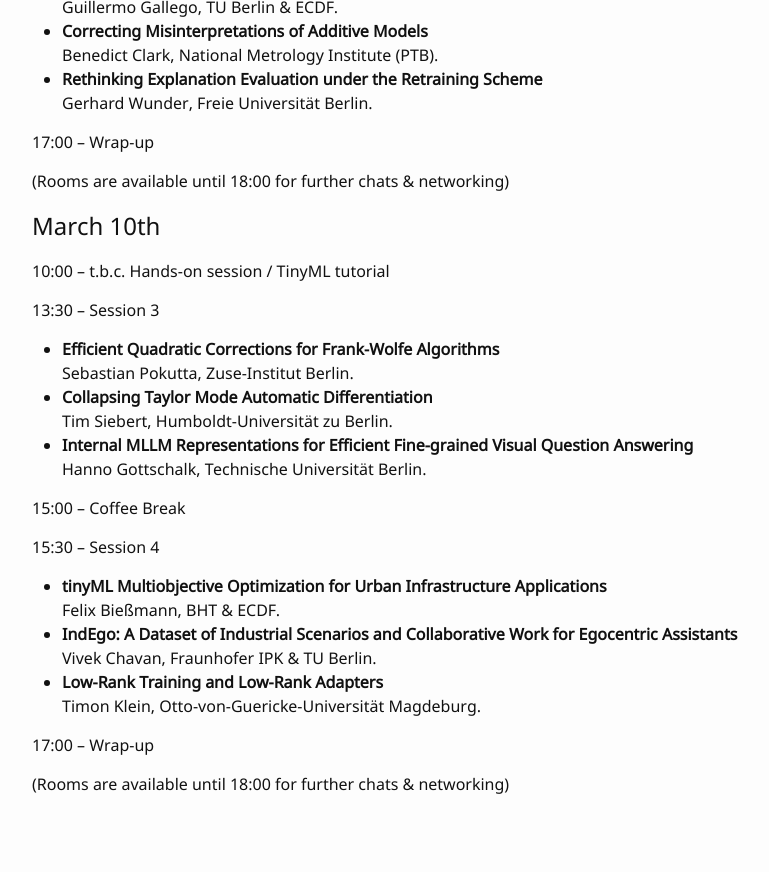
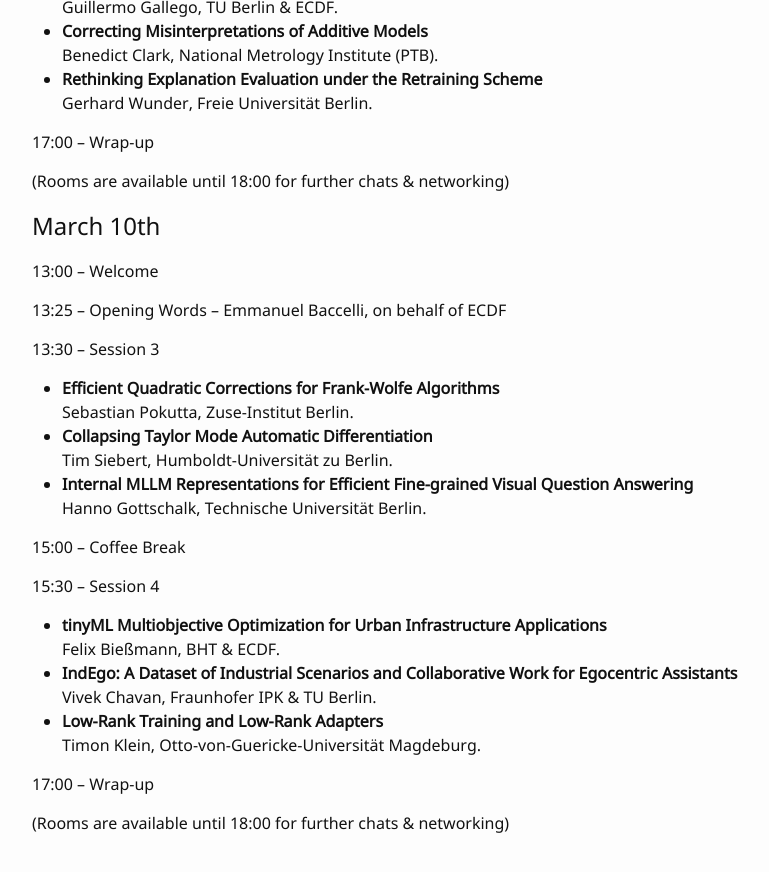
Before and after one commit to Inria-Berlin/MLaftermath, a Jekyll site: the page built from 0-program.md, in a window 1280 px wide and 900 px high, scrolled down 628 px. Shown: the top 872 px of the window, without its empty margins (238-1007 px from the left). Built offline with Jekyll 4.4.1, drawn with Linux system fonts in a browser that asks for light colours.

Commit message:
programm remove hands-on session

```diff
--- a/0-program.md
+++ b/0-program.md
@@ -36,7 +36,9 @@ Gerhard Wunder, Freie Universität Berlin.
 
 ## March 10th
 
-10:00 -- t.b.c. Hands-on session / TinyML tutorial
+13:00 -- Welcome
+
+13:25 -- Opening Words  -- Emmanuel Baccelli, on behalf of ECDF
 
 13:30 -- Session 3
 
```
